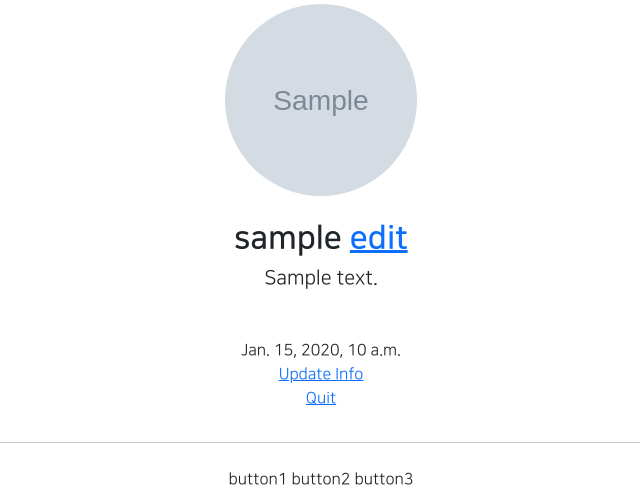
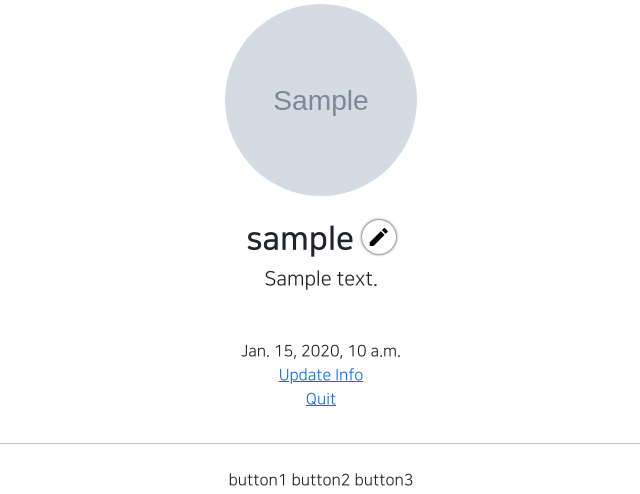
Before and after one commit to ClearRoot/djangoStartProject, a Django app: page /accounts/detail/1 in a window 1280 px wide. Shown: the part 269-763 px from the top of the page, without its empty margins (319-959 px from the left). Run offline with Django 3.2, Linux system fonts and the light colour scheme; a user stored in the database is signed in; tables that the repository leaves empty hold one stand-in row (values such as "Sample post"); grey boxes marked "Sample" are stand-in pictures; parts of the project's set-up code (start-up, migrations or seed data) failed here and were passed over; some libraries are stand-ins or nearby versions.

Commit message:
Add material icons

```diff
--- a/accounts/templates/accounts/detail.html
+++ b/accounts/templates/accounts/detail.html
@@ -11,7 +11,8 @@
                 <h2 class="NNS_B">
                     {{ target_user.profile.nickname }}
                     {% if target_user == user %}
-                        <a href="{% url 'profileapp:update' pk=target_user.profile.pk %}">
+                        <a href="{% url 'profileapp:update' pk=target_user.profile.pk %}"
+                           class="material-icons round_button">
                             edit
                         </a>
                     {% endif %}
--- a/static/base.css
+++ b/static/base.css
@@ -31,3 +31,15 @@
 .NNS_B {
     font-family: "NanumSquareB", cursive;
 }
+
+.round_button {
+    color: black;
+    text-decoration: none;
+    box-shadow: 0 0 3px black;
+    border-radius: 20rem;
+    padding: .3rem;
+}
+
+.round_button:hover {
+    color: dimgray;
+}
--- a/templates/head.html
+++ b/templates/head.html
@@ -13,6 +13,10 @@
 
     {#  Static Files Link  #}
     <link rel="stylesheet" type="text/css" href="{% static 'base.css' %}">
+
+    {#  MATERIAL ICONS LINK  #}
+    <link href="https://fonts.googleapis.com/css2?family=Material+Icons"
+      rel="stylesheet">
 
     <style>
         @font-face {
```
